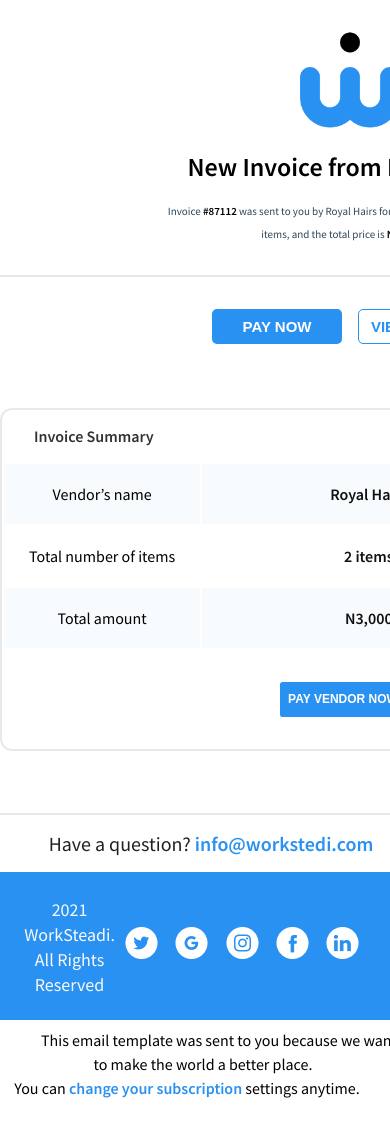
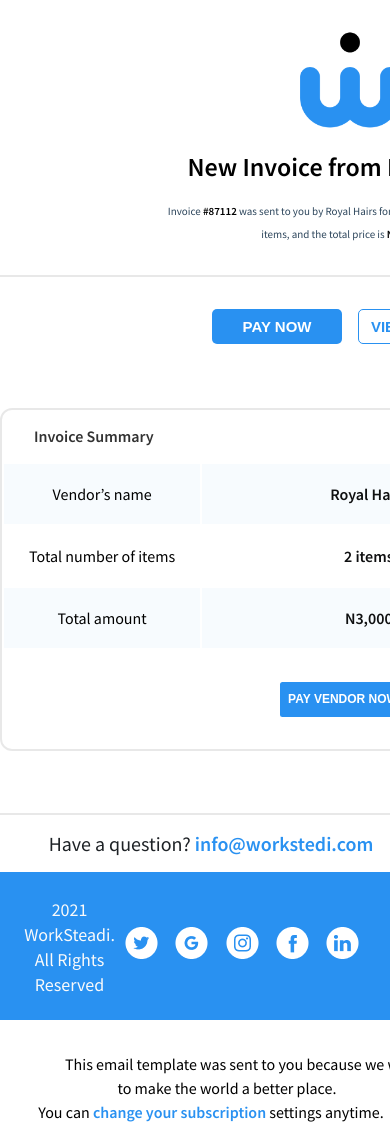
Before and after one commit to godswilludoh/workstedi-email, a plain HTML site: page index.html in a window 390 px wide. Drawn offline with Linux system fonts and the light colour scheme.

Commit message:
worked on refactoring

```diff
--- a/index.html
+++ b/index.html
@@ -231,6 +231,10 @@
             .footer-rights {
                 width: 100%;
                 display: block;
+            }
+
+            .ending-footer {
+                margin: 2rem;
             }
         }
     </style>
```
